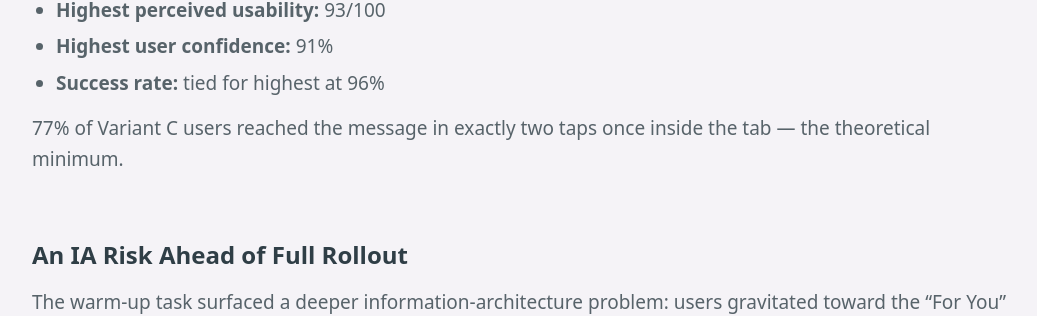
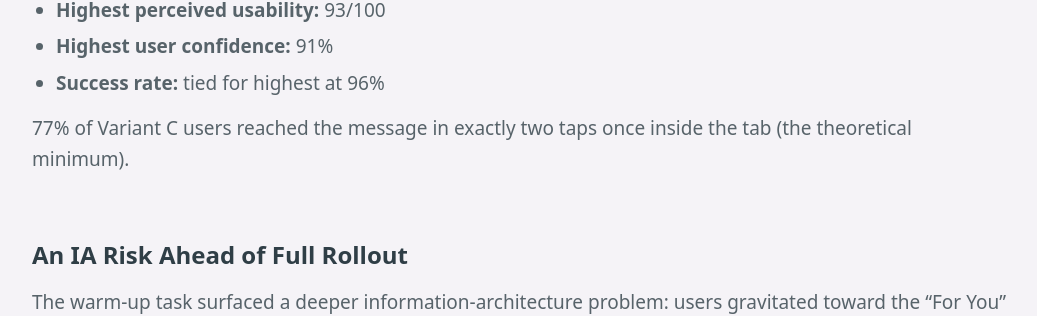
Before and after one commit to francine-i-stephens/francine-portfolio, a Jekyll site: the page case-studies/extra-tap-advantage.html, which Jekyll copies as it is, in a window 1280 px wide and 900 px high, scrolled down 2374 px. Shown: the part 145-461 px from the top of the window, without its empty margins (120-1157 px from the left). Built offline with Jekyll 4.4.1, drawn with Linux system fonts in a browser that asks for light colours; nearby versions of some CDN libraries.

```diff
--- a/case-studies/extra-tap-advantage.html
+++ b/case-studies/extra-tap-advantage.html
@@ -165,7 +165,7 @@
       </ul>
 
       <p class="text-charcoal/80 leading-relaxed mt-4">
-        77% of Variant C users reached the message in exactly two taps once inside the tab — the theoretical minimum.
+        77% of Variant C users reached the message in exactly two taps once inside the tab (the theoretical minimum).
       </p>
     </div>
 
```
